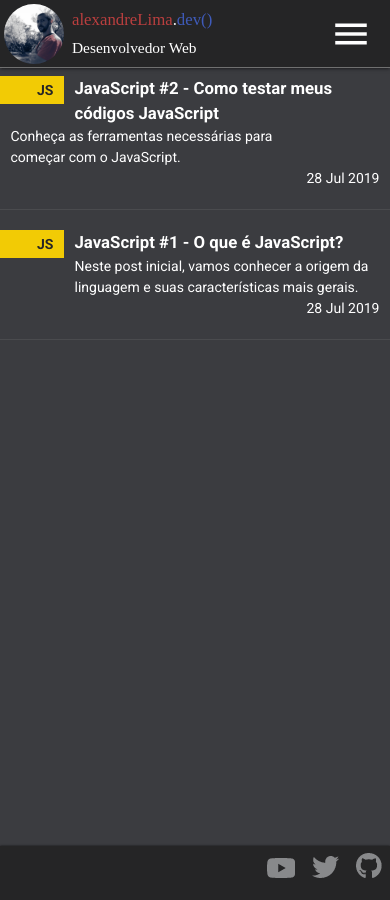
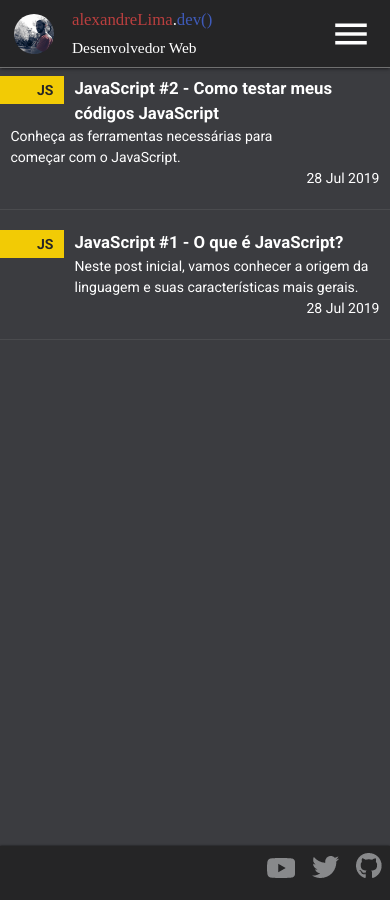
Before and after one commit to Alexandresl/alexandrelima-dev, a Jekyll site: the page built from index.md, in a window 390 px wide. Built offline with Jekyll 4.4.1, drawn with Linux system fonts in a browser that asks for light colours; some web fonts are replaced.

Commit message:
alteração photo

```diff
--- a/assets/style/style.css
+++ b/assets/style/style.css
@@ -81,8 +81,8 @@ figure.highlight {
     }
 
     .myPhoto {
-        height: 60px;
-        margin: 4px;
+        height: 40px;
+        margin: 14px;
         border-radius: 100%;
     }
 
```
